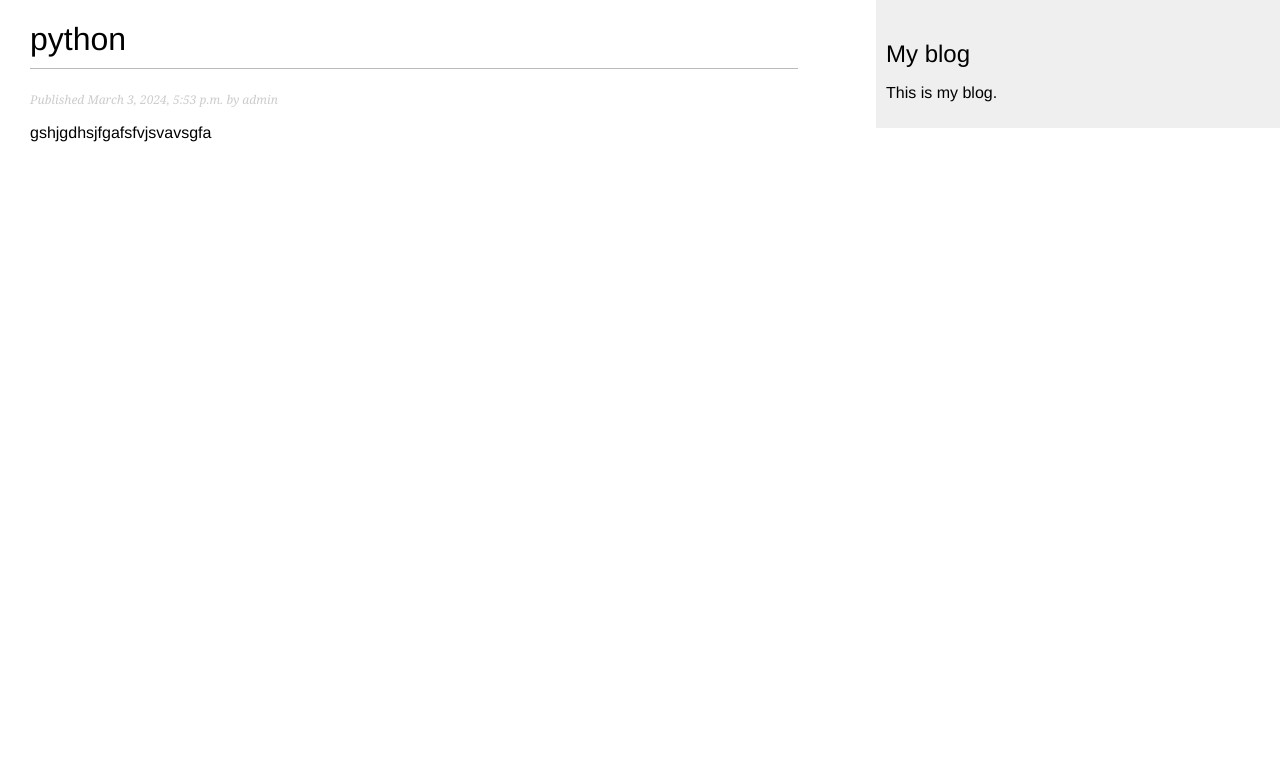
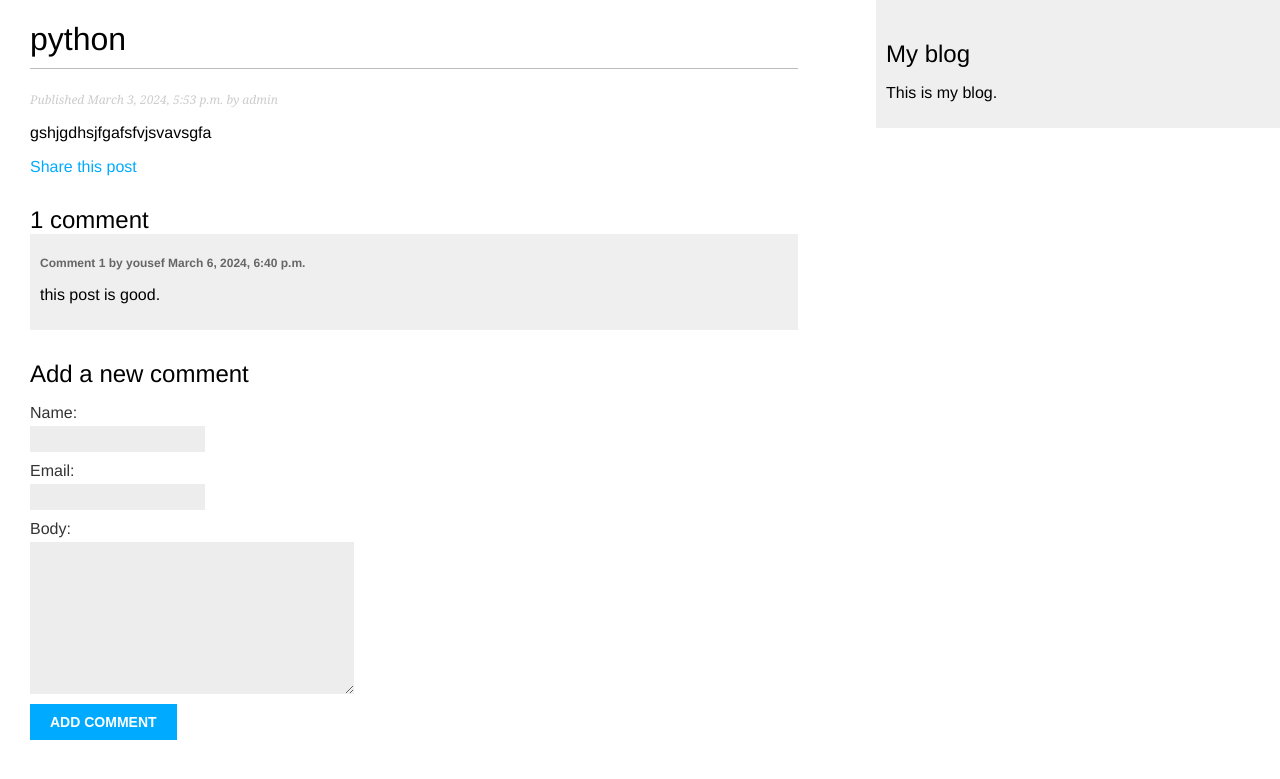
Before and after one commit to yuzrsif7/blog_Django, a Django app: a page that uses blog/templates/blog/post/detail.html in a window 1280 px wide. Shown: the top 779 px of the page. Run offline with Django 4.2, Linux system fonts and the light colour scheme; data comes from the database, SQL or seed files in the repository; both versions use the stored data as it was after the commit.

Commit message:
using django forms to Share posts Via Email + Add comments to post using forms from models

```diff
--- /dev/null
+++ b/blog/forms.py
@@ -0,0 +1,13 @@
+from django import forms
+from .models import Comment
+
+class EmailPostForm(forms.Form):
+    name = forms.CharField(max_length=25)
+    email = forms.EmailField()
+    to = forms.EmailField()
+    comments = forms.CharField(required=False, widget=forms.Textarea)
+
+class CommentForm(forms.ModelForm):
+    class Meta:
+        model = Comment
+        fields = ['name', 'email', 'body']
--- a/blog/models.py
+++ b/blog/models.py
@@ -35,3 +35,20 @@ class Post(models.Model):
             self.publish.day,
             self.slug,
         ])
+
+class Comment(models.Model):
+    post = models.ForeignKey(Post, on_delete=models.CASCADE, related_name='comments')
+    name = models.CharField(max_length=80)
+    email = models.EmailField()
+    body = models.TextField()
+    created = models.DateTimeField(auto_now_add=True)
+    updated = models.DateTimeField(auto_now=True)
+    active = models.BooleanField(default=True)
+
+    class Meta:
+        ordering = ['created']
+        indexes = [
+            models.Index(fields=['created']),
+        ]
+    def __str__(self):
+        return f'Comment by {self.name} on {self.post}'
--- a/blog/templates/blog/post/detail.html
+++ b/blog/templates/blog/post/detail.html
@@ -8,4 +8,28 @@
     Published {{ post.publish }} by {{ post.author }}
     </p>
     {{ post.body|linebreaks }}
+
+    <p>
+        <a href="{% url 'blog:post_share' post.id %}">
+            Share this post
+        </a>
+    </p>
+
+    {% with comments.count as total_comments %}
+    <h2>
+        {{ total_comments }} comment{{ total_comments|pluralize }}
+    </h2>
+{% endwith %}
+{% for comment in comments %}
+    <div class="comment">
+        <p class="info">
+            Comment {{ forloop.counter }} by {{ comment.name }}
+            {{ comment.created }}
+        </p>
+        {{ comment.body|linebreaks }}
+    </div>
+{% empty %}
+    <p>There are no comments.</p>
+{% endfor %}
+{% include "blog/post/includes/comment_form.html" %}
 {% endblock %}
--- /dev/null
+++ b/blog/templates/blog/post/includes/comment_form.html
@@ -0,0 +1,6 @@
+<h2>Add a new comment</h2>
+<form action="{% url "blog:post_comment" post.id %}" method="post">
+    {{ form.as_p }}
+    {% csrf_token %}
+    <p><input type="submit" value="Add comment"></p>
+</form>
--- a/blog/urls.py
+++ b/blog/urls.py
@@ -7,4 +7,6 @@ urlpatterns = [
     # path('', views.post_list, name='post_list'),
     path('', views.PostListView.as_view(), name='post_list'),
     path('<int:year>/<int:month>/<int:day>/<slug:post>/', views.post_detail, name='post_detail'),
+    path('<int:post_id>/share/', views.post_share, name='post_share'),
+    path('<int:post_id>/comment/', views.post_comment, name='post_comment'),
 ]
--- a/blog/views.py
+++ b/blog/views.py
@@ -1,7 +1,12 @@
+from .forms import EmailPostForm , CommentForm
 from django.shortcuts import render,  get_object_or_404
 from .models import Post
 from django.core.paginator import EmptyPage, PageNotAnInteger, Paginator
 from django.views.generic import ListView
+from django.core.mail import send_mail
+from django.views.decorators.http import require_POST
+
+
 # def post_list(request):
 #     post_list = Post.objects.all()
 #     paginator = Paginator(post_list, 1)
@@ -31,4 +36,42 @@ def post_detail(request, year,month,day,post):
                         publish__month=month,
                         publish__day=day
                         )
-    return render(request, 'blog/post/detail.html', {'post': post})
+    # List of active comments for this post
+    comments = post.comments.filter(active=True)
+    # Form for users to comment
+    form = CommentForm()
+    return render(request, 'blog/post/detail.html', {'post': post, 'comments': comments, 'form': form})
+
+def post_share(request, post_id):
+    # Retrieve post by id
+    post = get_object_or_404(Post, id=post_id, status=Post.Status.PUBLISHED)
+    sent = False
+    if request.method == 'POST':
+        # Form was submitted
+        form = EmailPostForm(request.POST)
+        if form.is_valid():
+            # Form fields passed validation
+            cd = form.cleaned_data
+            post_url = request.build_absolute_uri(post.get_absolute_url())
+            subject = f"{cd['name']} recommends you read {post.title}"
+            message = f"Read {post.title} at {post_url} \n {cd['name']}\'s comments: {cd['comments']}"
+            send_mail(subject, message, 'yuzrsif365@gmail.com', [cd['to']])
+            sent = True
+    else:
+        form = EmailPostForm()
+    return render(request, 'blog/post/share.html', {'post': post, 'form': form, 'sent': sent})
+
+@require_POST
+def post_comment(request, post_id):
+    post = get_object_or_404(Post, id=post_id, status=Post.Status.PUBLISHED)
+    comment = None
+    # A comment was posted
+    form = CommentForm(data=request.POST)
+    if form.is_valid():
+        # Create a Comment object without saving it to the database
+        comment = form.save(commit=False)
+        # Assign the post to the comment
+        comment.post = post
+        # Save the comment to the database
+        comment.save()
+    return render(request, 'blog/post/comment.html', {'post': post, 'form': form, 'comment': comment})
```
Also changed, not shown: blog/admin.py (+7 -1 lines), blog/templates/blog/post/comment.html (added, +10 -0 lines), blog/templates/blog/post/share.html (added, +17 -0 lines), mysite/settings.py (+8 -0 lines), blog/migrations/0003_comment.py (added), db.sqlite3.
